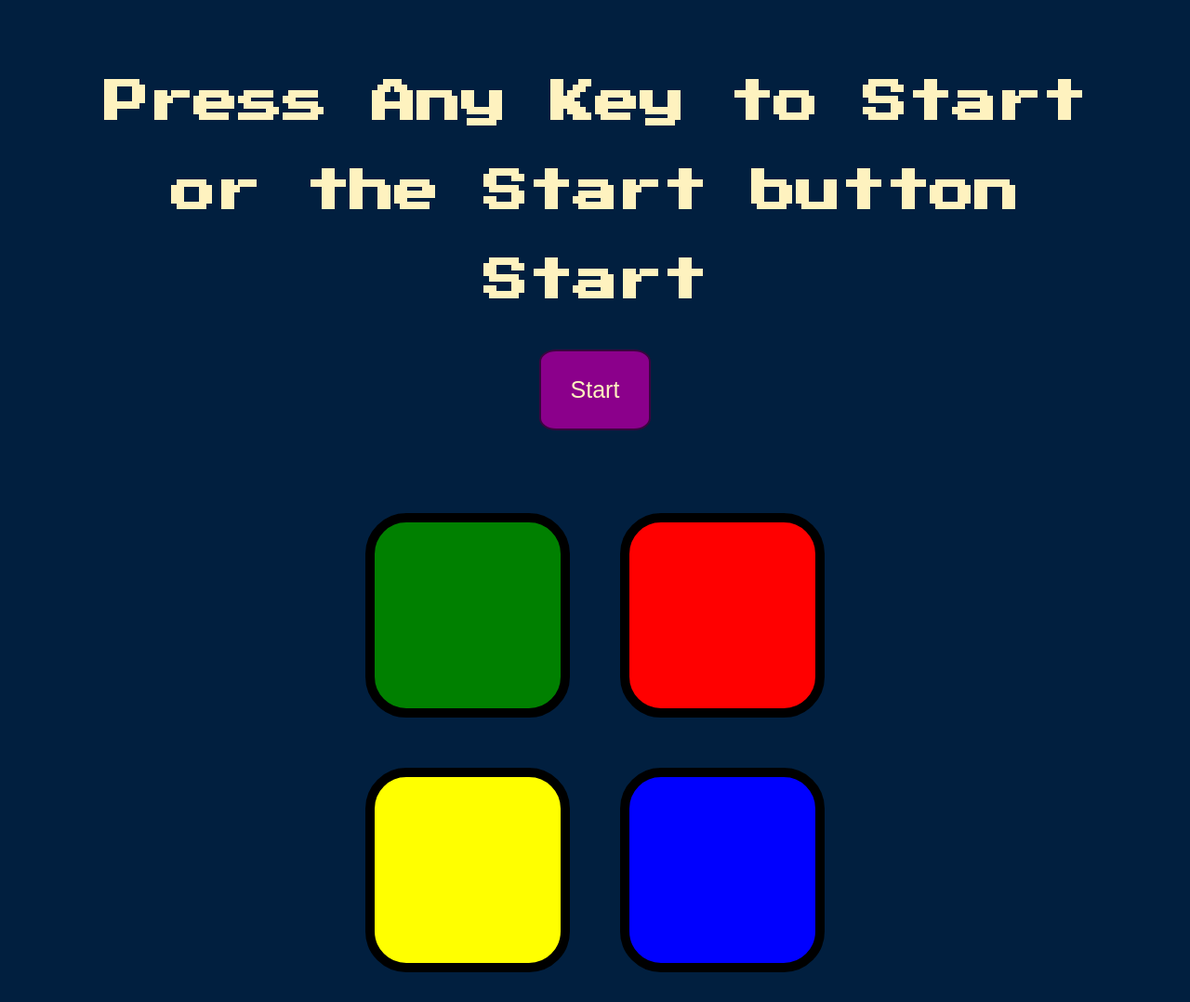
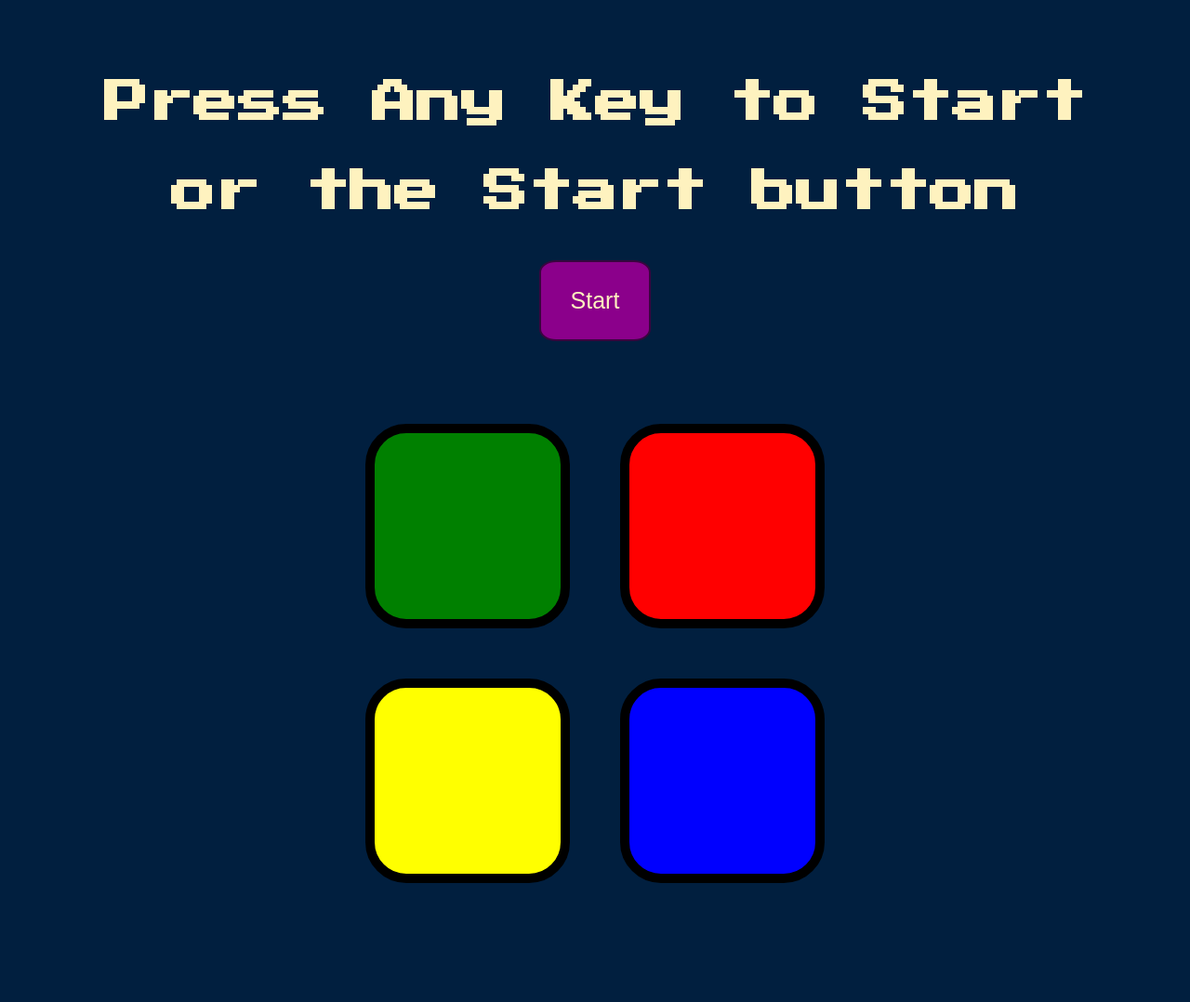
Before and after one commit to llachezara/TheCompleteWebDeveloperBootcamp, a plain HTML site: page index.html in a window 1280 px wide. Shown: the whole page at 93% size. After the commit the page ends 987 px from the top, so only its background shows below. Drawn offline with nearby package versions, Linux system fonts and the light colour scheme.

Commit message:
Correct a mistake in h1

```diff
--- a/index.html
+++ b/index.html
@@ -9,7 +9,7 @@
 </head>
 
 <body id="body">
-  <h1 id="level-title">Press Any Key to Start or the Start button Start</h1>
+  <h1 id="level-title">Press Any Key to Start or the Start button</h1>
   <button id="startButton" type="button">Start</button>
 
   <div class="container">
```
